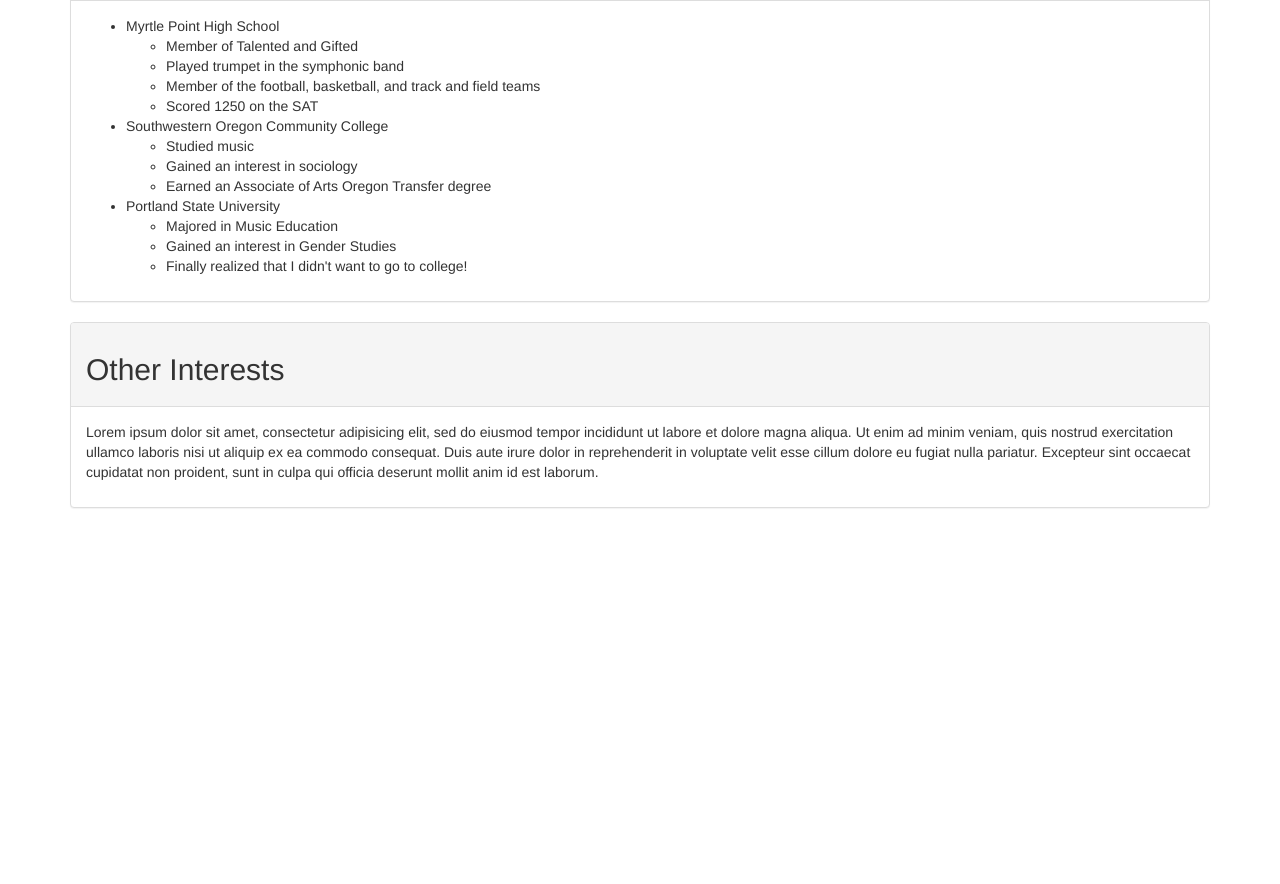
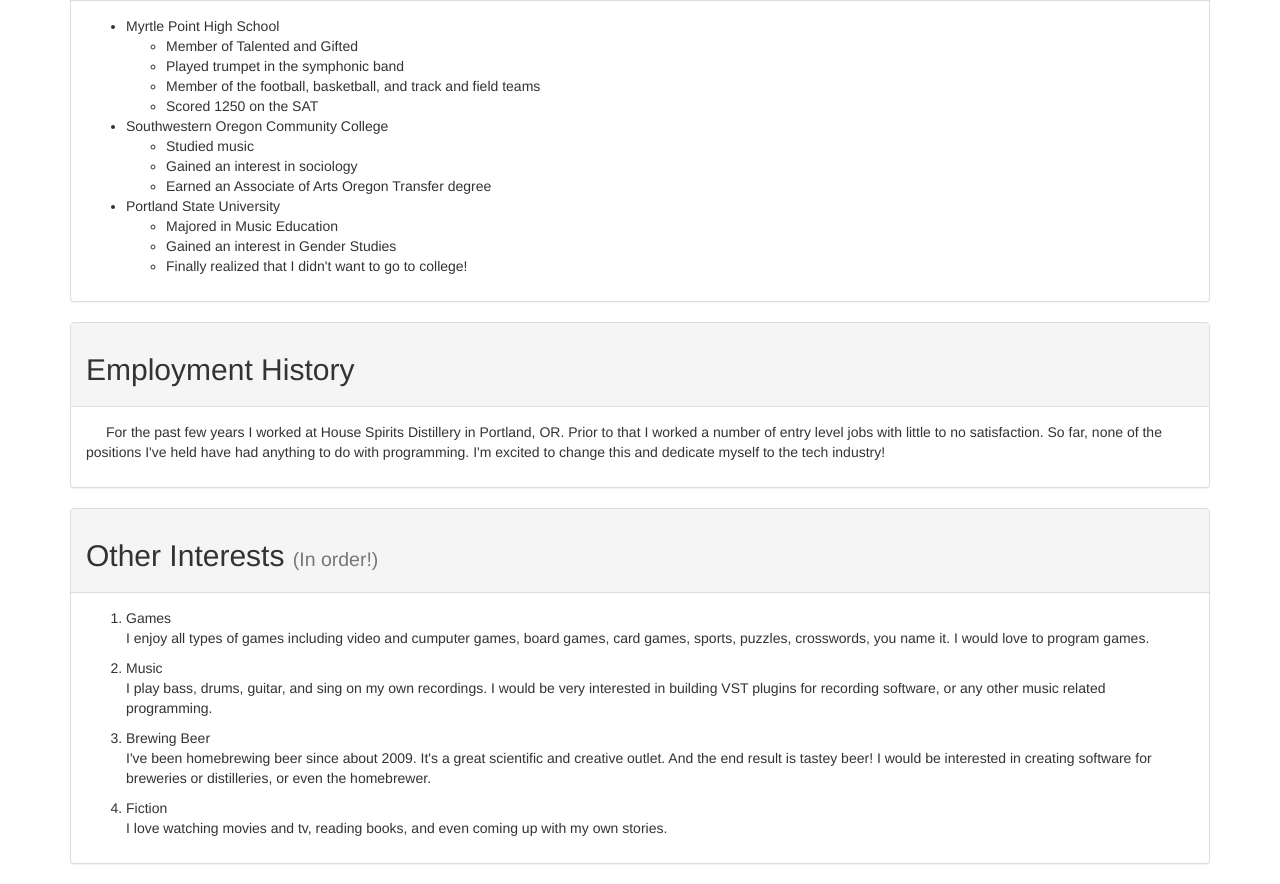
Before and after one commit to ryanmcalpin-epicodus/portfolio, a plain HTML site: page index.html in a window 1280 px wide. Shown: the part 1126-2010 px from the top of the page. Before the commit the page ends 1654 px from the top, so only its background shows below. Drawn offline with Linux system fonts and the light colour scheme.

Commit message:
add Employment History panel and content, add content to Other Interests

```diff
--- a/css/styles.css
+++ b/css/styles.css
@@ -1,3 +1,7 @@
 img {
    height: 206px;
 }
+
+.p-indent {
+  text-indent: 20px;
+}
--- a/index.html
+++ b/index.html
@@ -19,7 +19,7 @@
               <h2>About Me</h2>
             </div>
             <div class="panel-body">
-              <p>I have been a musician all my life. Throught most of my twenties, I played trumpet, percussion, and sang harmonies in the band <a href="http://www.wearetyphoon.com/">Typhoon</a>. After years of writing, recording, and touring the US, I decided to make a career change. I have been attending <a href="https://epicodus.com/">Epicodus</a>, a programming vocational school, since February 6, 2017. So far, it's really great! This portfolio, in its current state, is the result of my first week's Friday project. Thanks for viewing!</p>
+              <p class="p-indent">I have been a musician all my life. Throught most of my twenties, I played trumpet, percussion, and sang harmonies in the band <a href="http://www.wearetyphoon.com/">Typhoon</a>. After years of writing, recording, and touring the US, I decided to make a career change. I have been attending <a href="https://epicodus.com/">Epicodus</a>, a programming vocational school, since February 6, 2017. So far, it's really great! This portfolio, in its current state, is the result of my first week's Friday project. Thanks for viewing!</p>
             </div>
           </div>
         </div>
@@ -96,10 +96,31 @@
 
       <div class="panel panel-default">
         <div class="panel-heading">
-          <h2>Other Interests</h2>
+          <h2>Employment History</h2>
         </div>
         <div class="panel-body">
-          <p>Lorem ipsum dolor sit amet, consectetur adipisicing elit, sed do eiusmod tempor incididunt ut labore et dolore magna aliqua. Ut enim ad minim veniam, quis nostrud exercitation ullamco laboris nisi ut aliquip ex ea commodo consequat. Duis aute irure dolor in reprehenderit in voluptate velit esse cillum dolore eu fugiat nulla pariatur. Excepteur sint occaecat cupidatat non proident, sunt in culpa qui officia deserunt mollit anim id est laborum.</p>
+          <p class="p-indent">For the past few years I worked at House Spirits Distillery in Portland, OR. Prior to that I worked a number of entry level jobs with little to no satisfaction. So far, none of the positions I've held have had anything to do with programming. I'm excited to change this and dedicate myself to the tech industry!</p>
+        </div>
+      </div>
+
+      <div class="panel panel-default">
+        <div class="panel-heading">
+          <h2>Other Interests <small>(In order!)</small></h2>
+        </div>
+        <div class="panel-body">
+          <ol>
+            <li>Games
+              <p>I enjoy all types of games including video and cumputer games, board games, card games, sports, puzzles, crosswords, you name it. I would love to program games.</p>
+            </li>
+            <li>Music
+              <p>I play bass, drums, guitar, and sing on my own recordings. I would be very interested in building VST plugins for recording software, or any other music related programming.</p></li>
+            <li>Brewing Beer
+              <p>I've been homebrewing beer since about 2009. It's a great scientific and creative outlet. And the end result is tastey beer! I would be interested in creating software for breweries or distilleries, or even the homebrewer.</p>
+            </li>
+            <li>Fiction
+              <p>I love watching movies and tv, reading books, and even coming up with my own stories.</p>
+            </li>
+          </ol>
         </div>
       </div>
 
```
